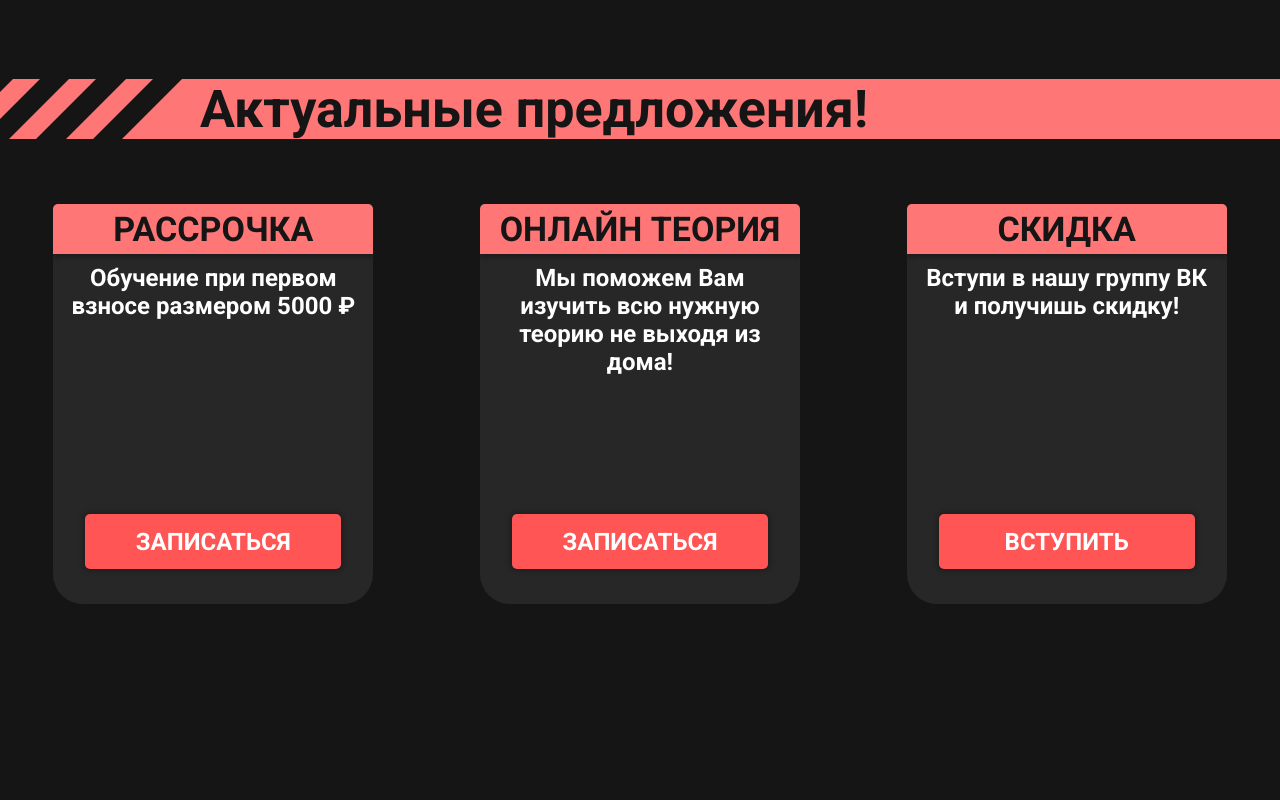
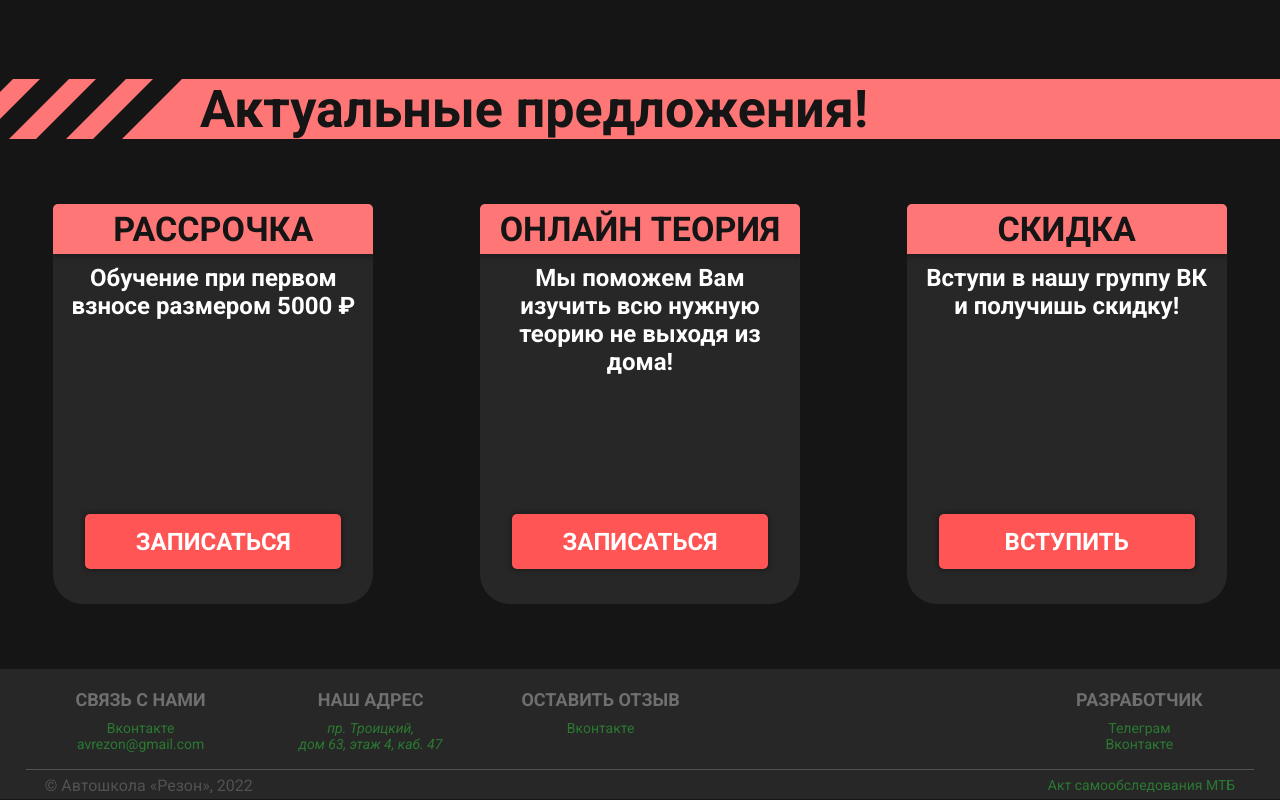
Before and after one commit to vzichv/reason, a React (Create React App) app: page / in a window 1280 px wide. Shown: the part 2400-3200 px from the top of the page. Before the commit the page ends 3004 px from the top, so only its background shows below. Built offline with nearby package versions, Linux system fonts and the light colour scheme.

Commit message:
Add "footer" component in landing page

```diff
--- a/src/pages/landing/landing.tsx
+++ b/src/pages/landing/landing.tsx
@@ -3,6 +3,7 @@ import ApplicationSection from './../../components/application-section/applicati
 import CoursesSection from './../../components/courses-section/courses-section';
 import ReviewsSection from './../../components/reviews-section/reviews-section';
 import OfferSection from './../../components/offer-section/offer-section';
+import Footer from './../../components/footer/footer';
 
 function Landing(): JSX.Element {
   return(
@@ -12,6 +13,7 @@ function Landing(): JSX.Element {
       <CoursesSection />
       <ReviewsSection />
       <OfferSection />
+      <Footer />
     </>
   );
 }
```
